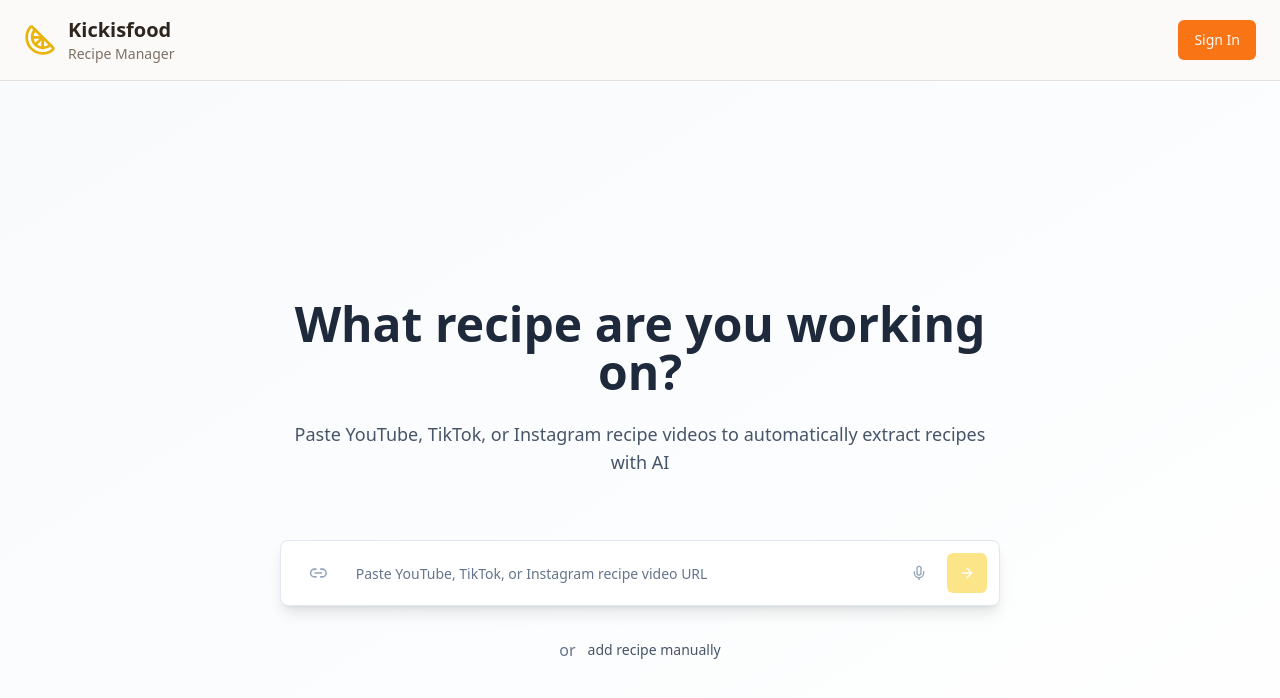
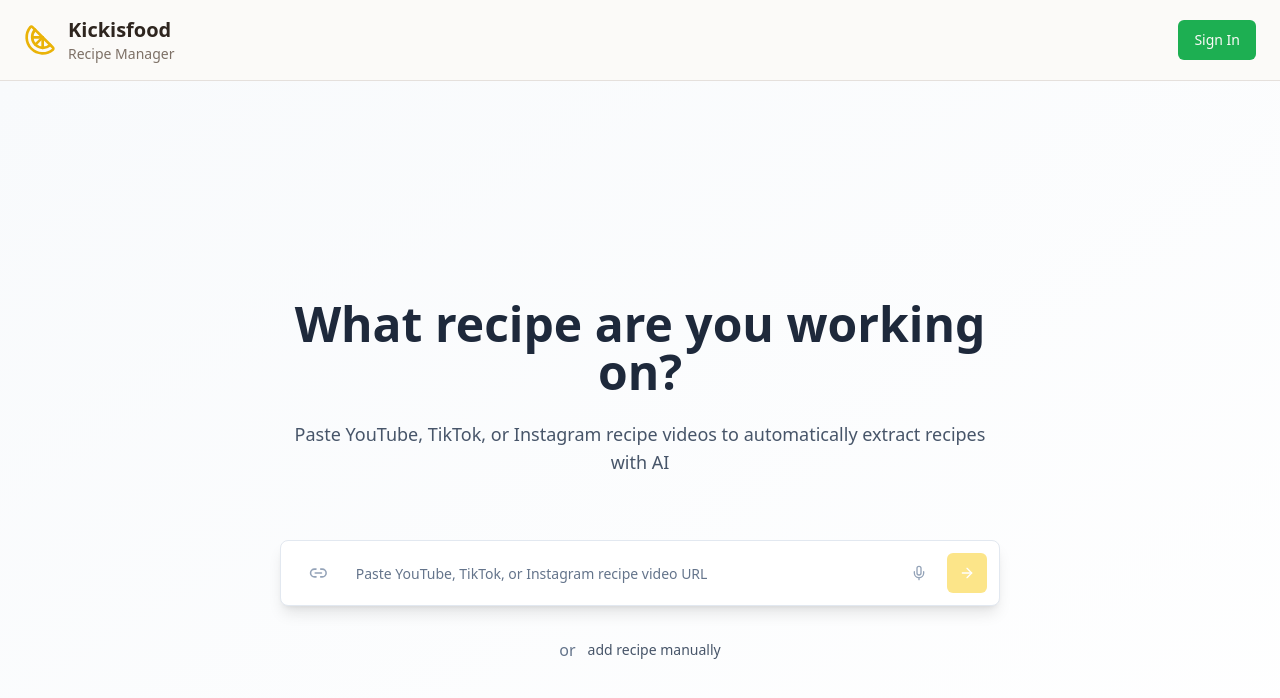
Before and after one commit to kickikuang-eng/kickisfood, a React (Vite) app: page / in a window 1280 px wide. Shown: the top 698 px of the page. Built offline with nearby package versions, Linux system fonts and the light colour scheme.

Commit message:
Change orange to green
Update the `tailwind.config.ts` file to change the 'warm-orange' color to 'warm-green'.

```diff
--- a/src/index.css
+++ b/src/index.css
@@ -17,7 +17,7 @@ All colors MUST be HSL.
     --popover: 0 0% 100%;
     --popover-foreground: 25 20% 15%;
 
-    --primary: 25 95% 53%;
+    --primary: 142 72% 40%;
     --primary-foreground: 30 30% 98%;
 
     --secondary: 30 20% 95%;
@@ -26,7 +26,7 @@ All colors MUST be HSL.
     --muted: 30 15% 92%;
     --muted-foreground: 25 10% 45%;
 
-    --accent: 15 85% 60%;
+    --accent: 142 65% 45%;
     --accent-foreground: 30 30% 98%;
 
     --destructive: 0 84.2% 60.2%;
@@ -34,7 +34,7 @@ All colors MUST be HSL.
 
     --border: 30 15% 88%;
     --input: 30 15% 88%;
-    --ring: 25 95% 53%;
+    --ring: 142 72% 40%;
 
     /* Recipe app specific colors */
     --warm-orange: 120 85% 45%;
@@ -87,7 +87,7 @@ All colors MUST be HSL.
     --popover: 25 20% 12%;
     --popover-foreground: 30 30% 95%;
 
-    --primary: 25 95% 53%;
+    --primary: 142 72% 40%;
     --primary-foreground: 25 25% 8%;
 
     --secondary: 25 15% 18%;
@@ -96,7 +96,7 @@ All colors MUST be HSL.
     --muted: 25 15% 18%;
     --muted-foreground: 30 15% 65%;
 
-    --accent: 15 85% 60%;
+    --accent: 142 65% 45%;
     --accent-foreground: 25 25% 8%;
 
     --destructive: 0 62.8% 30.6%;
@@ -104,7 +104,7 @@ All colors MUST be HSL.
 
     --border: 25 15% 18%;
     --input: 25 15% 18%;
-    --ring: 25 95% 53%;
+    --ring: 142 72% 40%;
 
     /* Dark mode specific */
     --warm-orange: 120 85% 45%;
```
